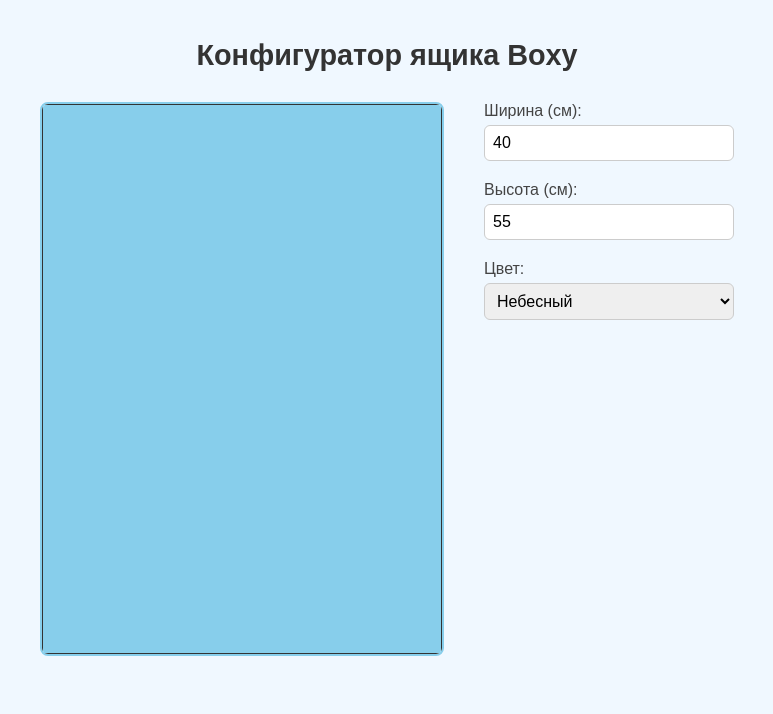
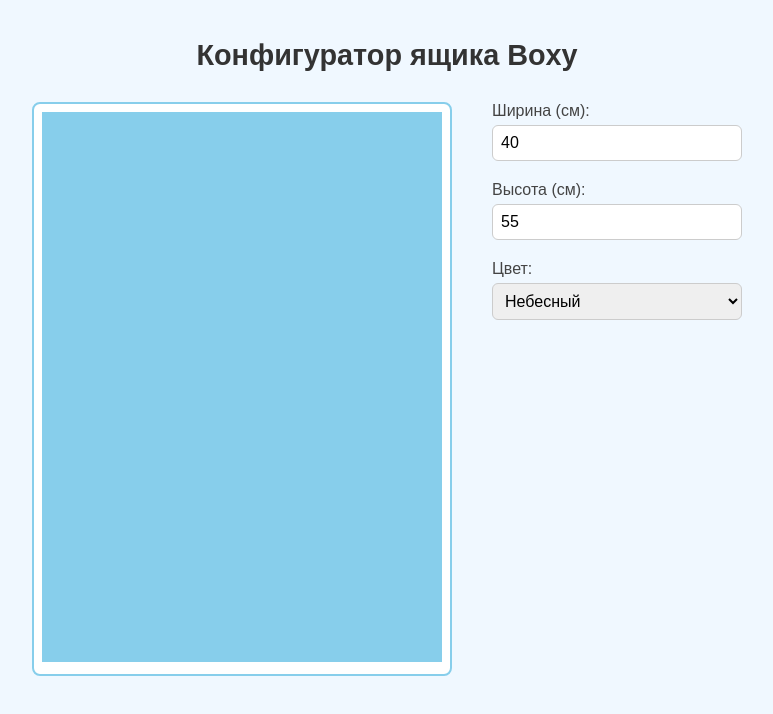
Before and after one commit to johnjonov314/boxy, a React (Vite) app: page / in a window 1280 px wide. Shown: the top 714 px of the page, without its empty margins (253-1026 px from the left). Built offline with nearby package versions, Linux system fonts and the light colour scheme.

Commit message:
Update Canvas.jsx

```diff
--- a/src/Canvas.jsx
+++ b/src/Canvas.jsx
@@ -1,4 +1,4 @@
-import React, { useEffect, useRef } from "react";
+import React, { useRef, useEffect } from "react";
 
 const Canvas = ({ widthCm, heightCm, color }) => {
   const canvasRef = useRef(null);
@@ -6,32 +6,26 @@ const Canvas = ({ widthCm, heightCm, color }) => {
   useEffect(() => {
     const canvas = canvasRef.current;
     const ctx = canvas.getContext("2d");
-    const pxPerCm = 10; // масштаб для удобства визуализации
-    const widthPx = widthCm * pxPerCm;
-    const heightPx = heightCm * pxPerCm;
 
-    canvas.width = widthPx;
-    canvas.height = heightPx;
+    const dpi = window.devicePixelRatio || 1;
+    const widthPx = widthCm * 10;
+    const heightPx = heightCm * 10;
 
-    ctx.clearRect(0, 0, canvas.width, canvas.height);
+    canvas.width = widthPx * dpi;
+    canvas.height = heightPx * dpi;
+    canvas.style.width = `${widthPx}px`;
+    canvas.style.height = `${heightPx}px`;
+    ctx.scale(dpi, dpi);
+
+    ctx.clearRect(0, 0, widthPx, heightPx);
     ctx.fillStyle = color;
     ctx.fillRect(0, 0, widthPx, heightPx);
-    ctx.strokeStyle = "#333";
-    ctx.lineWidth = 2;
-    ctx.strokeRect(0, 0, widthPx, heightPx);
   }, [widthCm, heightCm, color]);
 
   return (
-    <canvas
-      ref={canvasRef}
-      style={{
-        maxWidth: "100%",
-        height: "auto",
-        background: "#fff",
-        border: "2px solid #87ceeb",
-        borderRadius: "8px"
-      }}
-    />
+    <div style={{ border: "2px solid #87ceeb", background: "#fff", borderRadius: "8px", padding: "8px" }}>
+      <canvas ref={canvasRef} />
+    </div>
   );
 };
 
```
